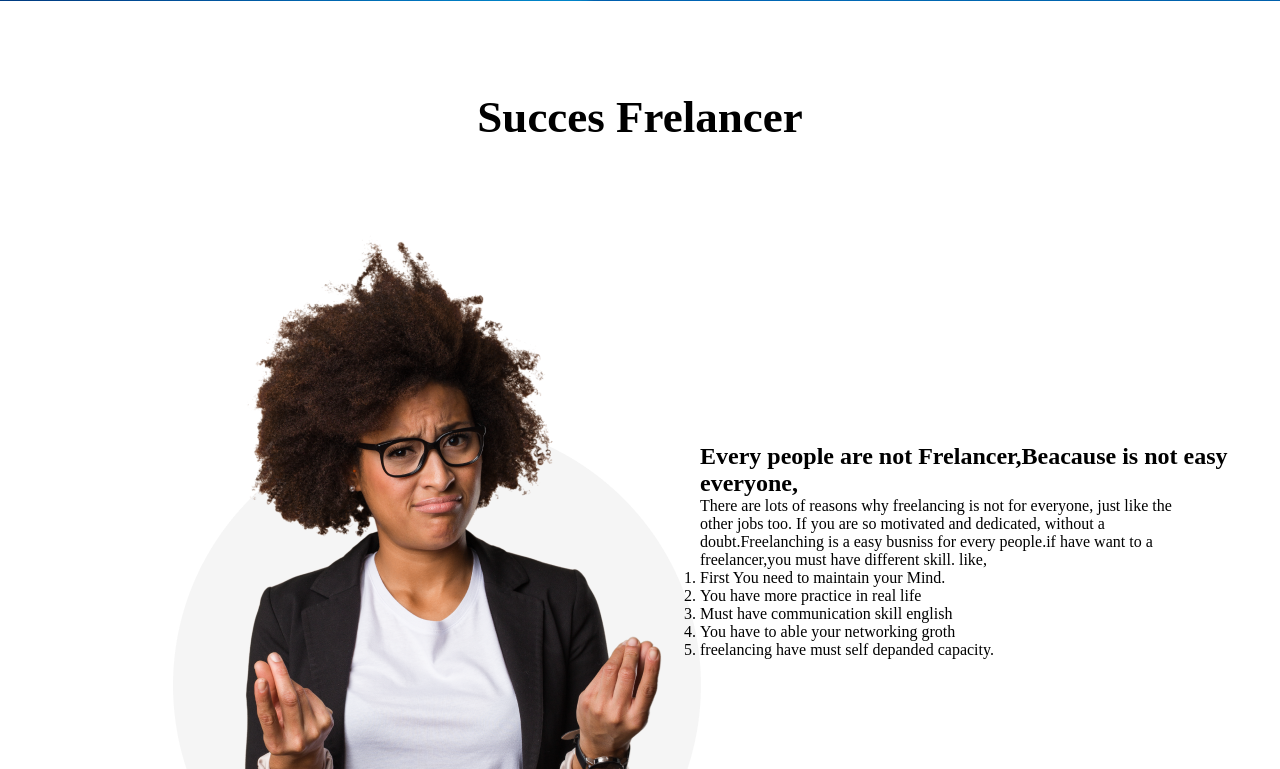
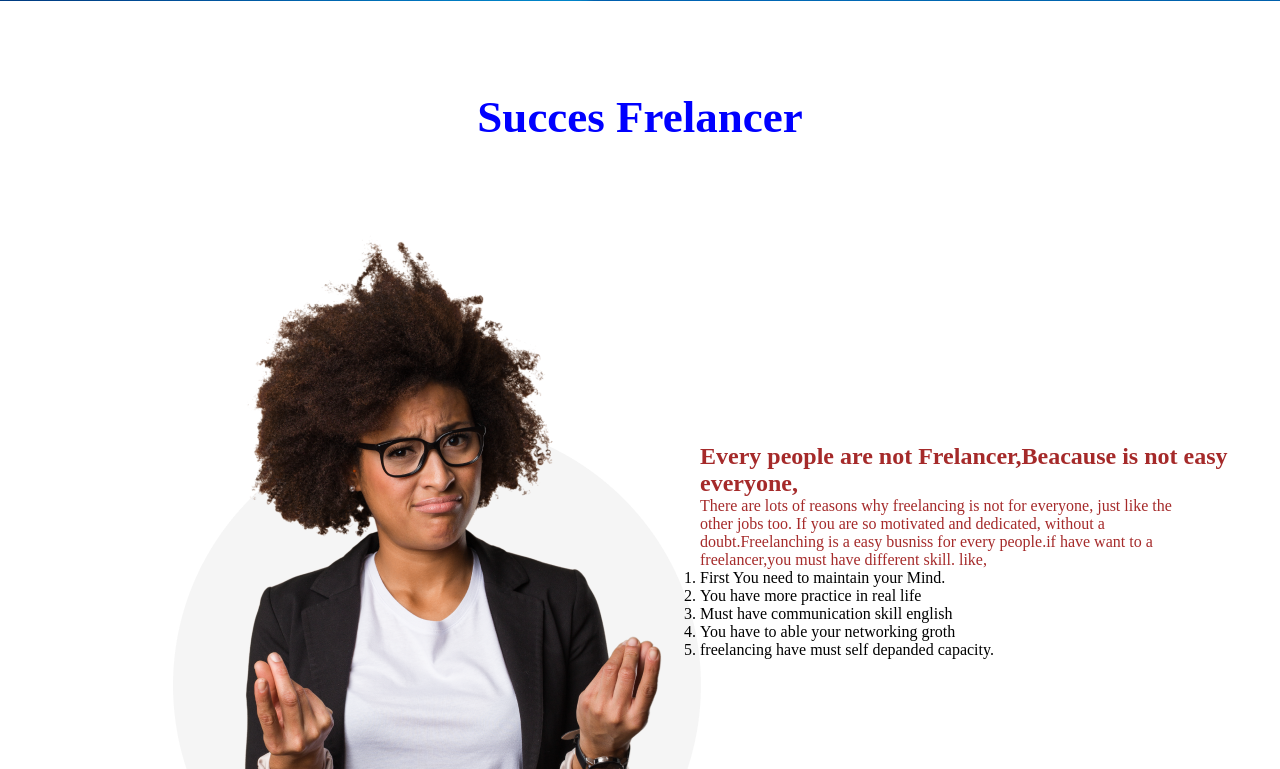
Before and after one commit to Jashimuddin123/first-new-assinment, a plain HTML site: page images/index.html in a window 1280 px wide. Shown: the part 799-1568 px from the top of the page. Drawn offline with Linux system fonts and the light colour scheme.

Commit message:
first repo

```diff
--- a/images/index.html
+++ b/images/index.html
@@ -26,7 +26,7 @@
                 <img src="./person.png" alt="">
                </div>
                <div class="section-details">
-                <h2 class="section-sub-title">Every people are not Frelancer,Beacause is not easy everyone, </h2>
+                <h2 class="sub-title">Every people are not Frelancer,Beacause is not easy everyone, </h2>
                 <p class="section-description">There are lots of reasons why freelancing is not for everyone, just like the other jobs too. If you are so motivated and dedicated, without a doubt.Freelanching is a easy busniss for every people.if have want to a freelancer,you must have different skill. like,</p>
               <ol>
                 <li>First You need to maintain your Mind.</li>
--- a/images/style.css
+++ b/images/style.css
@@ -55,10 +55,7 @@
     border-radius: 5px;
 
 }
-/* main{
-    width: 100%;
-    height: 100vh;
-} */
+
 /* freelancer section styles\ */
 .frelancer-section{
 display: flex;
@@ -71,6 +68,7 @@ margin: auto;
 .section-title{
     font-size: 45px;
     text-align: center;
+    color: blue;
 
 
 }
@@ -85,4 +83,8 @@ margin: auto;
 }
 .section-description{
     width: 500px;
+    color: brown;
 }
+.sub-title{
+    color: brown;
+}
```
